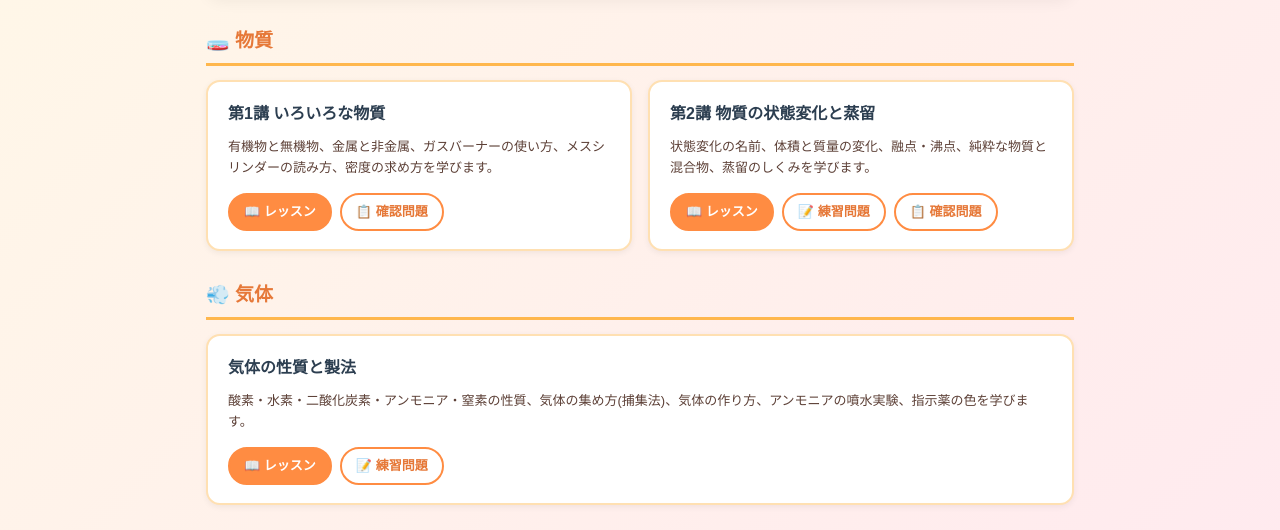
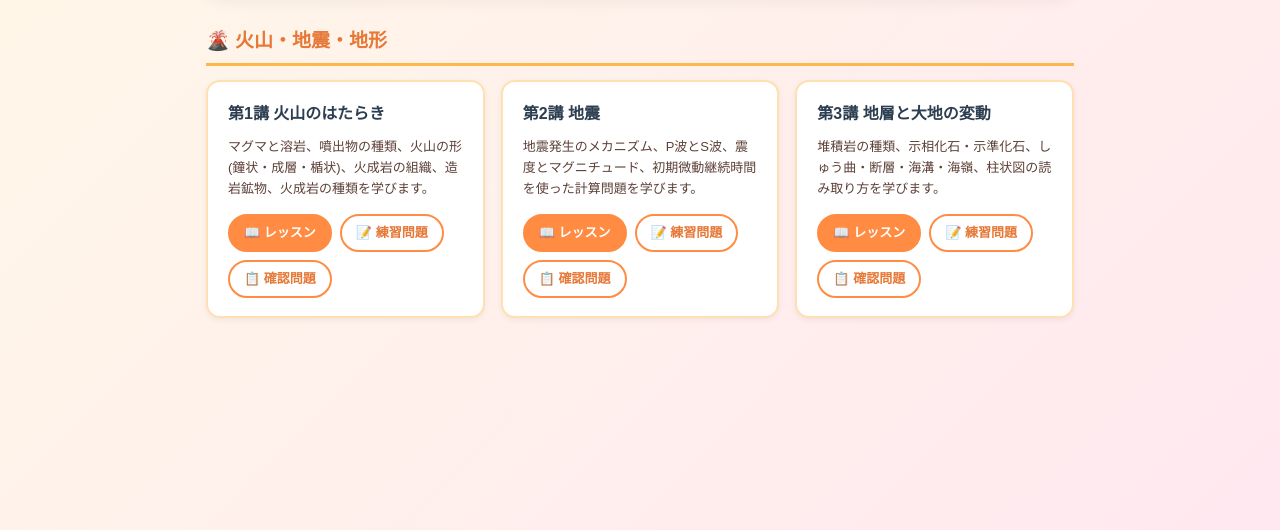
Before and after one commit to realizefield/j-science-kazan, a plain HTML site: page index.html in a window 1280 px wide. Shown: the part 237-767 px from the top of the page. Drawn offline with Linux system fonts and the light colour scheme.

Commit message:
単元表から物質・気体の単元を削除（火山・地震・地形のみに修正）
Co-Authored-By: Claude Sonnet 5.5 <noreply@anthropic.com>
Claude-Session: https://claude.ai/code/session_01XH6U5R29CvGDEwBdzSwwsZ

```diff
--- a/index.html
+++ b/index.html
@@ -34,54 +34,6 @@
 </header>
 
 <main>
-
-<!-- ================================================== -->
-<!--  物質                                              -->
-<!-- ================================================== -->
-<div class="idx-section">
-  <div class="idx-section-title">🧫 物質</div>
-  <div class="idx-grid">
-
-    <div class="idx-card">
-      <div class="idx-card-title">第1講 いろいろな物質</div>
-      <div class="idx-card-desc">有機物と無機物、金属と非金属、ガスバーナーの使い方、メスシリンダーの読み方、密度の求め方を学びます。</div>
-      <div class="idx-card-links">
-        <a href="bushitu1.html" class="primary">📖 レッスン</a>
-        <a href="bushitu1_check.html">📋 確認問題</a>
-      </div>
-    </div>
-
-    <div class="idx-card">
-      <div class="idx-card-title">第2講 物質の状態変化と蒸留</div>
-      <div class="idx-card-desc">状態変化の名前、体積と質量の変化、融点・沸点、純粋な物質と混合物、蒸留のしくみを学びます。</div>
-      <div class="idx-card-links">
-        <a href="bushitu2.html" class="primary">📖 レッスン</a>
-        <a href="bushitu2_practice.html">📝 練習問題</a>
-        <a href="bushitu2_check.html">📋 確認問題</a>
-      </div>
-    </div>
-
-  </div>
-</div>
-
-<!-- ================================================== -->
-<!--  気体                                              -->
-<!-- ================================================== -->
-<div class="idx-section">
-  <div class="idx-section-title">💨 気体</div>
-  <div class="idx-grid">
-
-    <div class="idx-card">
-      <div class="idx-card-title">気体の性質と製法</div>
-      <div class="idx-card-desc">酸素・水素・二酸化炭素・アンモニア・窒素の性質、気体の集め方(捕集法)、気体の作り方、アンモニアの噴水実験、指示薬の色を学びます。</div>
-      <div class="idx-card-links">
-        <a href="kitai1.html" class="primary">📖 レッスン</a>
-        <a href="kitai1_practice.html">📝 練習問題</a>
-      </div>
-    </div>
-
-  </div>
-</div>
 
 <!-- ================================================== -->
 <!--  火山・地震・地形                                  -->
```
